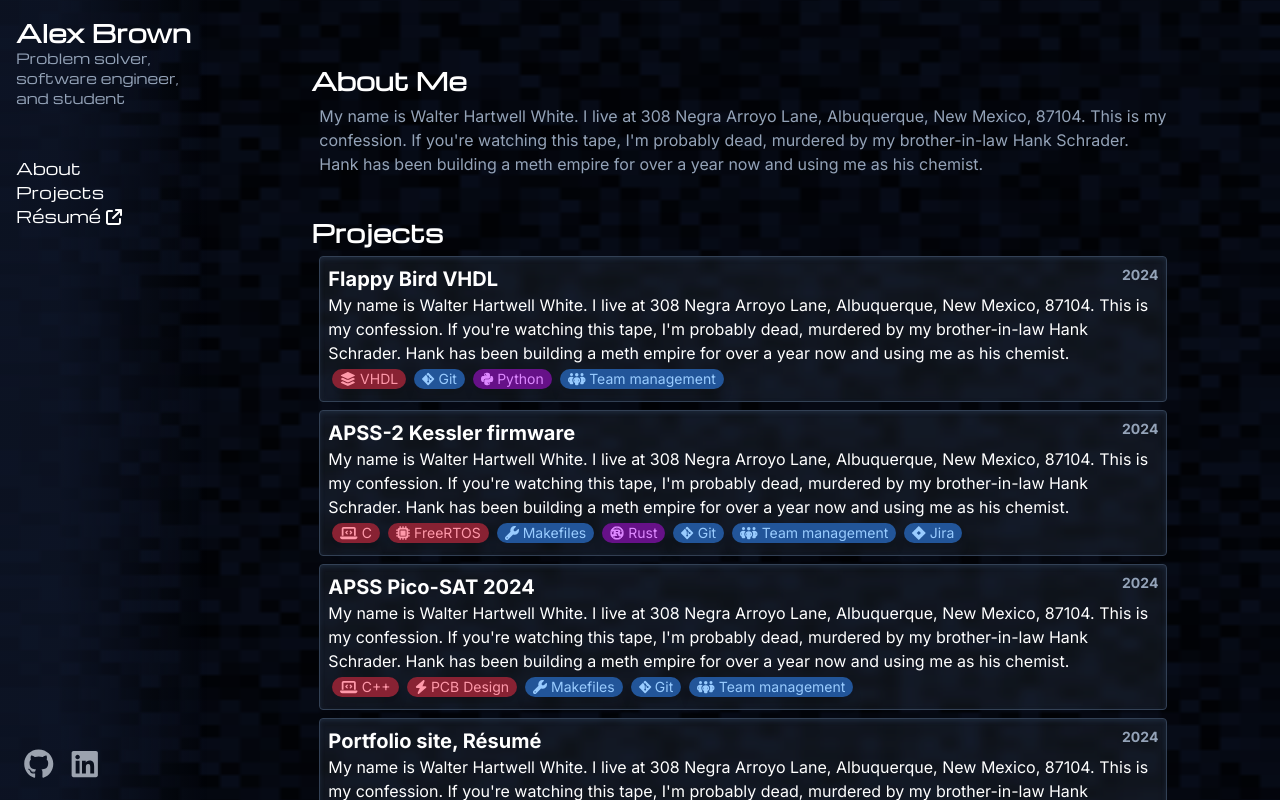
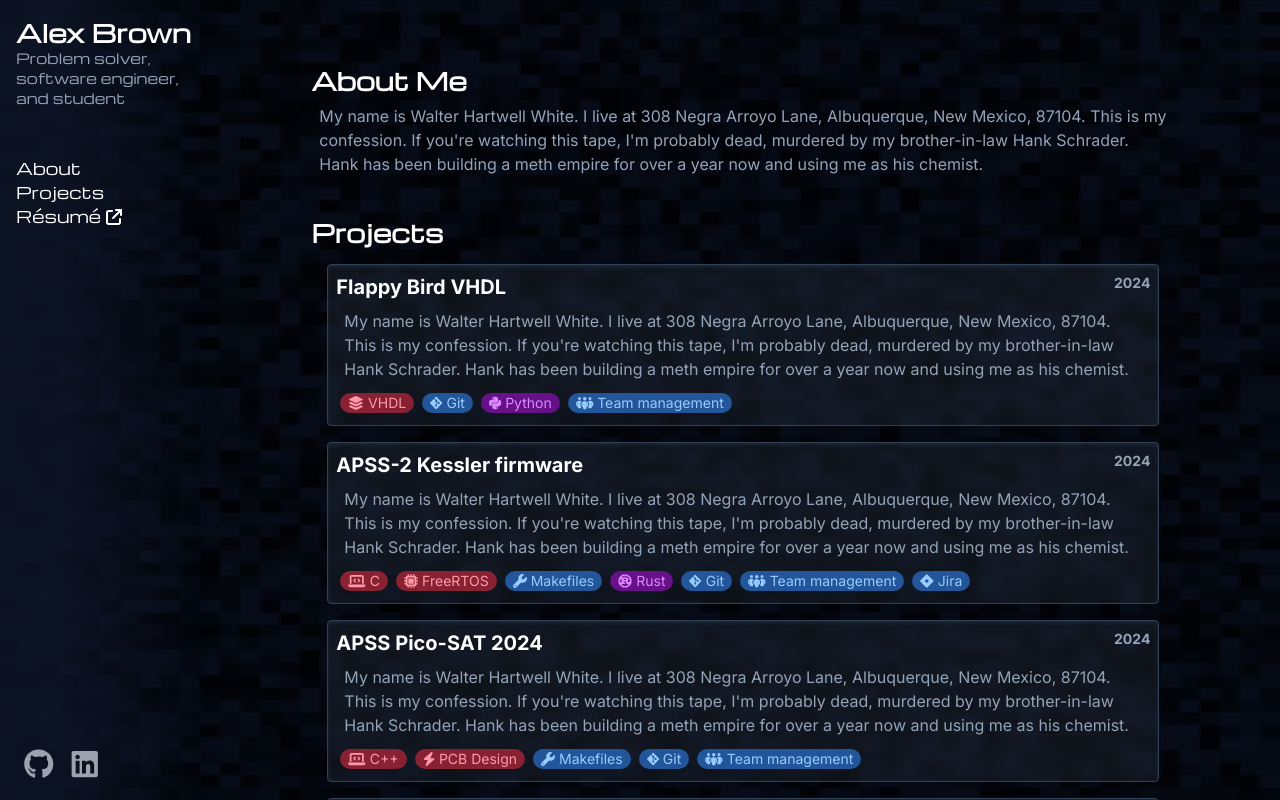
Before and after one commit to AlexApps99/new-personal-site, a Next.js app: page / in a window 1280 px wide. Shown: the top 800 px of the page. Built offline with nearby package versions, Linux system fonts and the light colour scheme.

Commit message:
Adjust styling of project list a little bit

```diff
--- a/src/app/sections/projects/Projects.tsx
+++ b/src/app/sections/projects/Projects.tsx
@@ -183,7 +183,7 @@ export default function Projects(): Section {
         <ul className="">
           {PROJECTS.map((project) => (
             <li key={project.title} className="">
-              <figure className="m-2 p-2 border-slate-700 bg-slate-600 bg-opacity-20 backdrop-blur-sm border rounded shadow-inner shadow-slate-800 block">
+              <figure className="m-4 p-2 border-slate-700 bg-slate-600 bg-opacity-20 backdrop-blur-sm border rounded shadow-inner shadow-slate-800 block">
                 <figcaption className="font-bold text-xl flex justify-between">
                   <span className="block">
                   {
@@ -201,7 +201,7 @@ export default function Projects(): Section {
                   }</span>
                 </figcaption>
                 {/* <img src={project.image} alt={project.title} className="w-full rounded-t-xl" /> */}
-                <p>
+                <p className="text-slate-400 p-2">
                   {project.description || WALTER_WHITE}
                 </p>
                 <ul className="flex flex-wrap">
```
